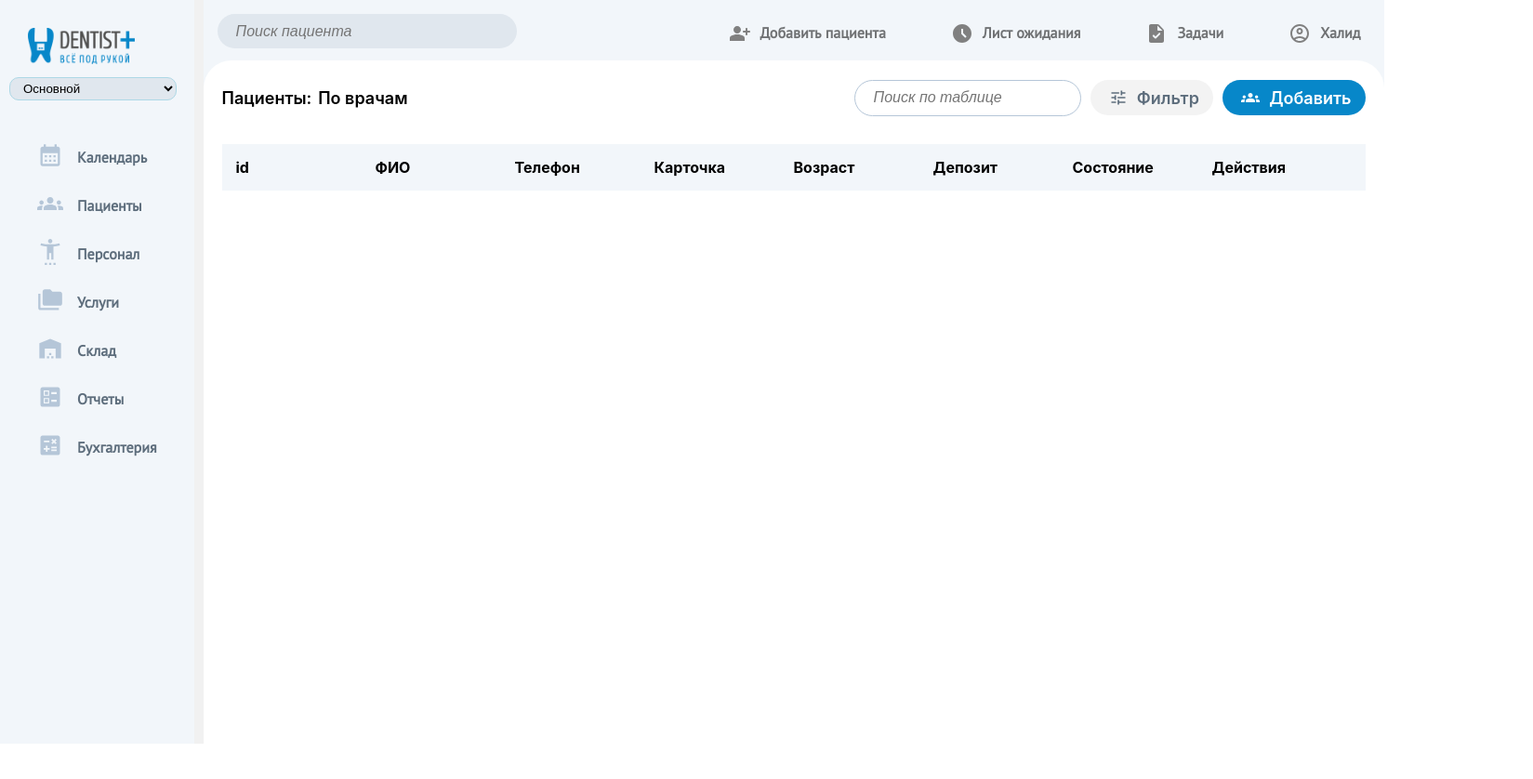
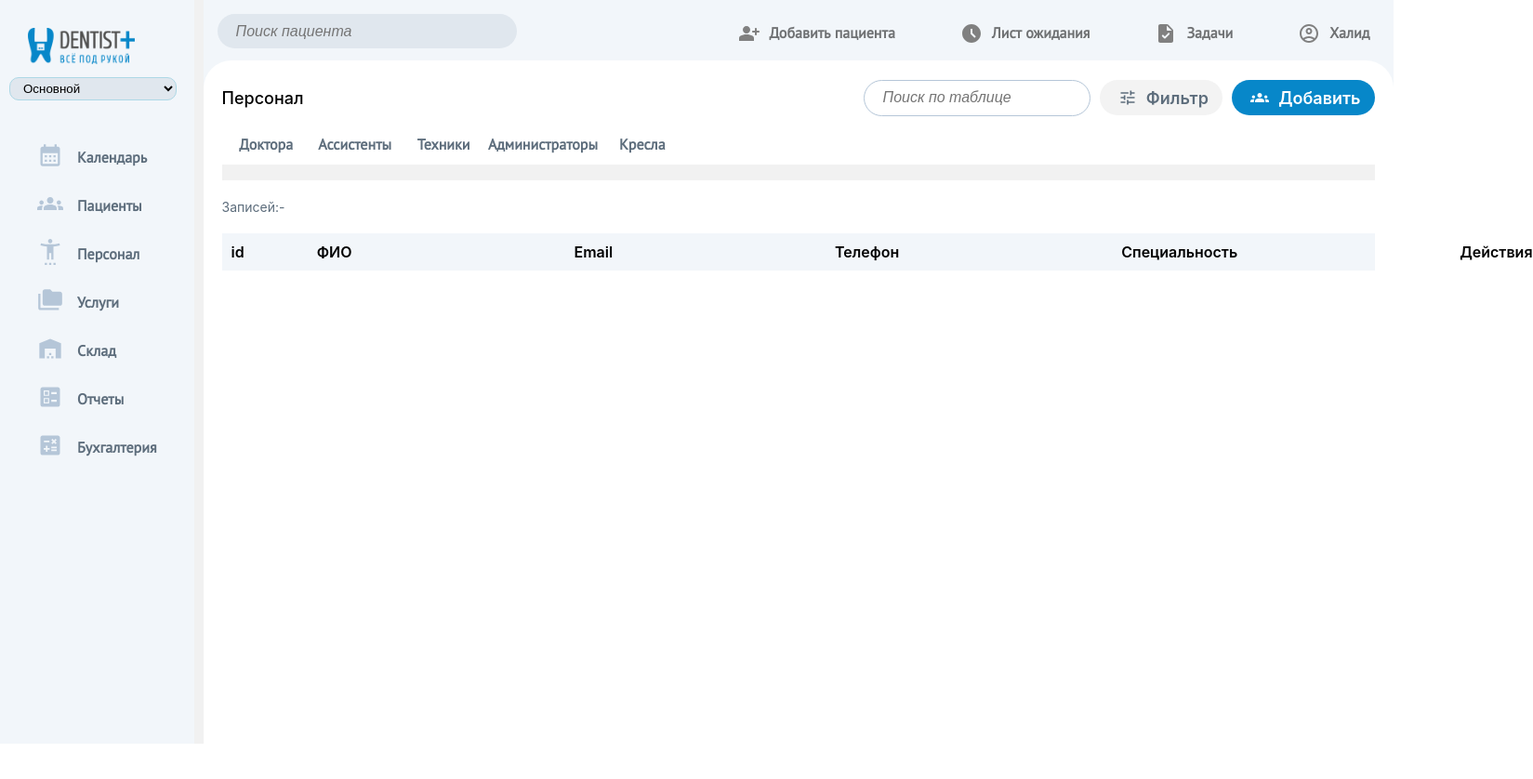
Before and after one commit to alievhalid/dentist, a React app: page / in a window 1280 px wide. Shown: the whole page at 93% size, 1649 px wide, since content can reach past the window. Built offline with nearby package versions, Linux system fonts and the light colour scheme; a web font is replaced by a local one.

Commit message:
staff page done

```diff
--- a/src/common/App.js
+++ b/src/common/App.js
@@ -1,4 +1,3 @@
-import Header from "../components/header/Header";
 import Sidebar from "../components/sidebar/Sidebar";
 import Content from "./Content";
 
--- a/src/common/Content.jsx
+++ b/src/common/Content.jsx
@@ -1,14 +1,16 @@
-import React from 'react'
-import Header from '../components/header/Header'
-import Patients from '../components/patients/Patients'
-import styles from "./content.module.scss"
+import React from "react";
+import Header from "../components/header/Header";
+// import Patients from "../components/patients/Patients";
+import Staff from "../components/staff/Staff";
+import styles from "./content.module.scss";
 function Content() {
   return (
     <div className={styles.content}>
-        <Header />
-        <Patients />
+      <Header />
+      {/* <Patients /> */}
+      <Staff />
     </div>
-  )
+  );
 }
 
-export default Content
+export default Content;
--- a/src/components/patients/patients.module.scss
+++ b/src/components/patients/patients.module.scss
@@ -16,6 +16,9 @@
     align-items: center;
     font-weight: 600;
     font-size: 18px;
+      div {
+        width: 100px;
+      }
   }
   .nav {
     width: 550px;
--- a/src/components/sidebar/sidebar.module.scss
+++ b/src/components/sidebar/sidebar.module.scss
@@ -53,6 +53,9 @@
       color: #b5c6d8;
     }
   }
+  .icons svg:hover {
+    color: #0787c9;
+  }
 }
 li {
   list-style-type: none;
--- /dev/null
+++ b/src/components/staff/Staff.jsx
@@ -0,0 +1,60 @@
+import React from "react";
+import styles from "./staff.module.scss";
+import TuneIcon from "@mui/icons-material/Tune";
+import GroupsIcon from "@mui/icons-material/Groups";
+function Staff() {
+  return (
+    <div className={styles.main}>
+      <div className={styles.wrap}>
+        <div className={styles.options}>
+          <div>Персонал</div>
+        </div>
+        <div className={styles.nav}>
+          <div>
+            <input type="text" placeholder="Поиск по таблице" />{" "}
+          </div>
+          <div className={styles.icons}>
+            <div>
+              <TuneIcon />
+            </div>
+            <div>Фильтр</div>
+          </div>
+          <span>
+            <div className={styles.icons}>
+              <div>
+                <GroupsIcon />
+              </div>
+              <div>Добавить</div>
+            </div>
+          </span>
+        </div>
+      </div>
+      <div className={styles.filters}>
+        <div className={styles.wall}>
+          <div className={styles["staff-list"]}>
+            <div>Доктора</div>
+            <div>Ассистенты</div>
+            <div>Техники</div>
+            <div>Администраторы</div>
+            <div>Кресла</div>
+          </div>
+        </div>
+        <div className={styles.recordings}>Записей:-</div>
+        <div className={styles.filt}>
+          <nav>
+            <span>
+              <li>id</li>
+              <li>ФИО</li>
+            </span>
+            <li>Email</li>
+            <li>Телефон</li>
+            <li>Специальность</li>
+            <li>Действия</li>
+          </nav>
+        </div>
+      </div>
+    </div>
+  );
+}
+
+export default Staff;
--- /dev/null
+++ b/src/components/staff/staff.module.scss
@@ -0,0 +1,114 @@
+.main {
+  border-radius: 30px;
+  height: 850px;
+  background-color: #fff;
+}
+.wrap {
+  max-width: 100%;
+  padding: 20px;
+  display: flex;
+  justify-content: space-between;
+  align-items: center;
+  height: 40px;
+  .nav {
+    width: 550px;
+    display: flex;
+    height: 40px;
+    justify-content: space-between;
+    align-items: center;
+    font-size: 18px;
+    font-weight: 600;
+    input {
+      width: 220px;
+      height: 35px;
+      padding-left: 20px;
+      border: solid 1px #b5c6d8;
+      border-radius: 20px;
+      font-size: 16px;
+      outline: none;
+      &::placeholder {
+        font-style: italic;
+      }
+    }
+    .icons {
+      max-width: 200px;
+      display: flex;
+      border-radius: 50px;
+      padding: 5px 15px 5px 10px;
+      color: #5d6d7c;
+      align-items: center;
+      background-color: #f3f3f3;
+      cursor: pointer;
+      div {
+        margin-left: 10px;
+      }
+      svg {
+        font-size: 20px;
+        padding-top: 4px;
+      }
+    }
+    span {
+      .icons {
+        background-color: #0787c9;
+        color: #fff;
+      }
+    }
+  }
+  .options div {
+    font-size: 18px;
+    font-weight: 450;
+  }
+}
+.filters {
+  max-width: 100%;
+  margin-left: 20px;
+  .staff-list {
+    width: 500px;
+    display: flex;
+    justify-content: space-between;
+    color: #5d6d7c;
+    font-family: "PT Sans", sans-serif;
+    font-weight: 600;
+
+    div {
+      width: 120px;
+      cursor: pointer;
+      padding-bottom: 10px;
+      border-bottom: 2px solid #fff;
+      text-align: center;
+      &:hover {
+        border-bottom: 2px solid #0787c9;
+      }
+    }
+  }
+  .wall {
+    border-bottom: 17px solid #f1f1f1;
+    margin-right: 20px;
+  }
+  .filt {
+    max-width: 100%;
+    background-color: #f2f6fa;
+    padding: 10px;
+    margin-right: 20px;
+  }
+  nav {
+    width: 1400px;
+    display: flex;
+    justify-content: space-between;
+    align-items: center;
+    font-weight: 600;
+    li {
+      cursor: pointer;
+    }
+    span {
+      width: 130px;
+      display: flex;
+      justify-content: space-between;
+    }
+  }
+}
+.recordings {
+    margin: 20px 0;
+    font-size: 14px;
+    color: #5d6d7c;
+}
```
